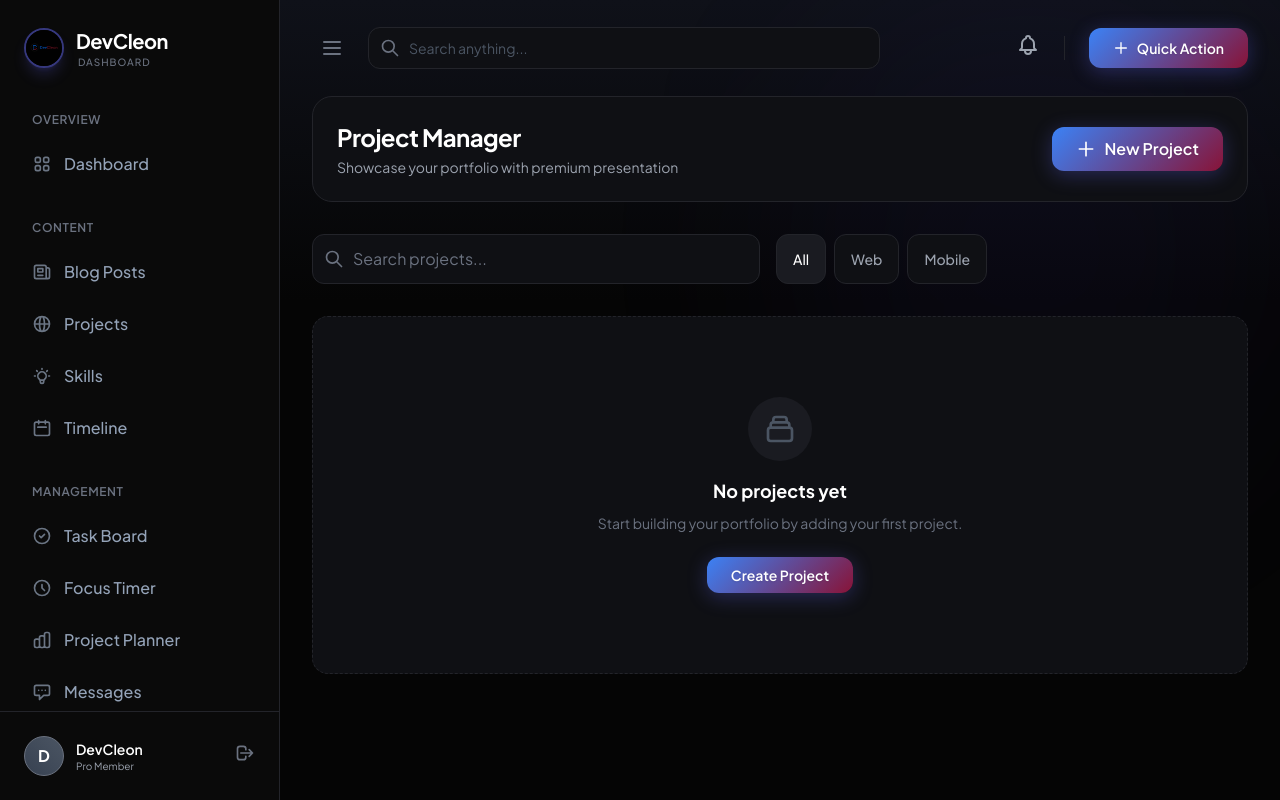
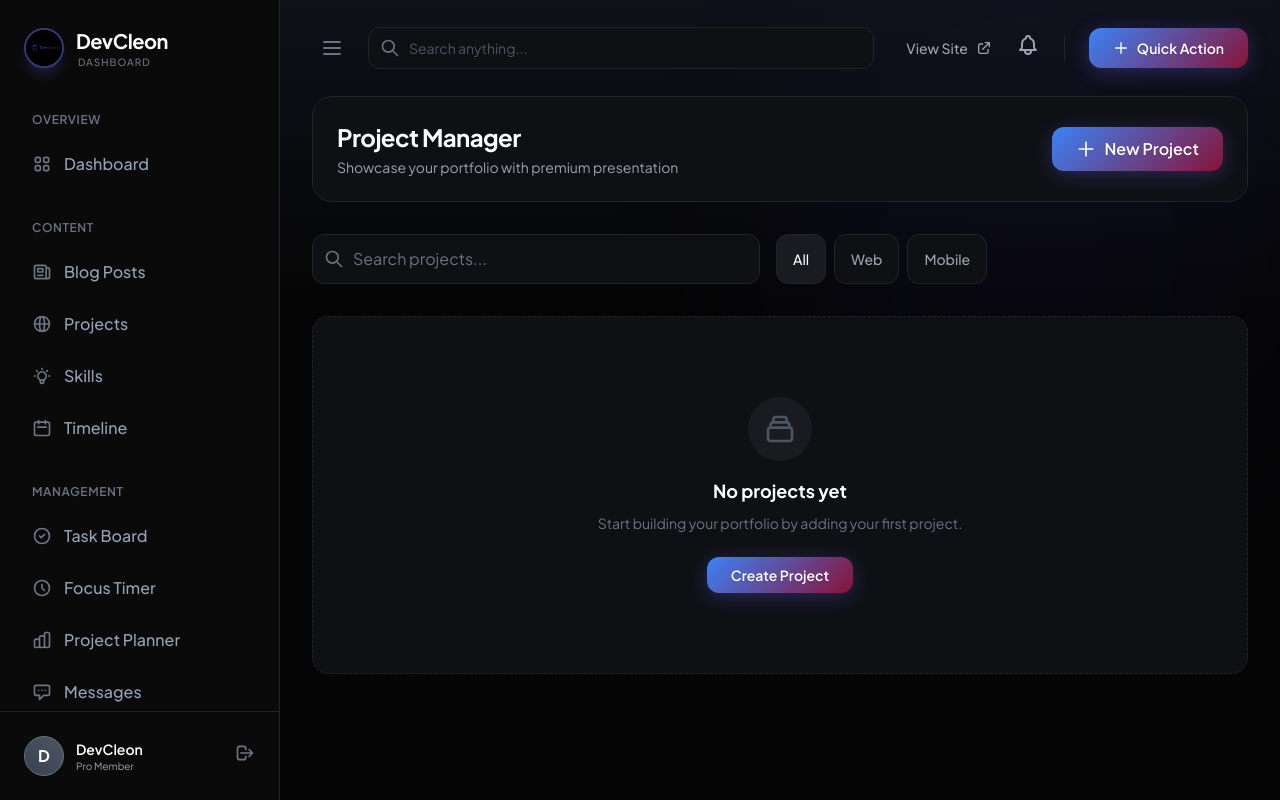
Before and after one commit to DevCleon-TheFirst/portfolio, a Laravel app: page /dashboard/projects in a window 1280 px wide. Run offline with Laravel 12, Linux system fonts and the light colour scheme; a user stored in the database is signed in; data comes from the database, SQL or seed files in the repository; data that the repository does not hold is empty; style sheets or scripts are compiled from the project's sources; parts of the project's set-up code (start-up, migrations or seed data) failed here and were passed over; some libraries are stand-ins or nearby versions.

Commit message:
Add View Live links to project cards and dashboard header

```diff
--- a/resources/views/layouts/dashboard.blade.php
+++ b/resources/views/layouts/dashboard.blade.php
@@ -273,6 +273,12 @@
                 </div>
 
                 <div class="flex items-center gap-4 md:gap-6 pl-4 md:pl-8">
+                    <!-- View Site Link -->
+                    <a href="{{ url('/') }}" target="_blank" class="hidden md:flex items-center gap-2 text-sm font-medium text-gray-400 hover:text-indigo-400 transition-colors" title="View Portfolio">
+                        <span>View Site</span>
+                        <svg class="w-4 h-4" fill="none" stroke="currentColor" viewBox="0 0 24 24"><path stroke-linecap="round" stroke-linejoin="round" stroke-width="2" d="M10 6H6a2 2 0 00-2 2v10a2 2 0 002 2h10a2 2 0 002-2v-4M14 4h6m0 0v6m0-6L10 14"/></svg>
+                    </a>
+
                     <livewire:dashboard.notifications-dropdown />
                     <div class="h-6 w-[1px] bg-[#23242A]"></div>
                     <button class="btn-premium px-4 py-2 md:px-6 md:py-2.5 text-sm flex items-center gap-2">
--- a/resources/views/livewire/dashboard/project-manager.blade.php
+++ b/resources/views/livewire/dashboard/project-manager.blade.php
@@ -71,10 +71,15 @@
                             <span class="flex items-center gap-1"><svg class="w-3 h-3" fill="none" stroke="currentColor" viewBox="0 0 24 24"><path stroke-linecap="round" stroke-linejoin="round" stroke-width="2" d="M15 12a3 3 0 11-6 0 3 3 0 016 0z"/><path stroke-linecap="round" stroke-linejoin="round" stroke-width="2" d="M2.458 12C3.732 7.943 7.523 5 12 5c4.478 0 8.268 2.943 9.542 7-1.274 4.057-5.064 7-9.542 7-4.477 0-8.268-2.943-9.542-7z"/></svg> {{ $project->view_count }}</span>
                          </div>
                         <div class="flex gap-2">
-                             <button wire:click="edit({{ $project->id }})" class="p-2 text-gray-400 hover:text-white hover:bg-[#1A1B21] rounded-lg transition-colors">
+                             @if($project->project_url)
+                                <a href="{{ $project->project_url }}" target="_blank" class="p-2 text-gray-400 hover:text-indigo-400 hover:bg-[#1A1B21] rounded-lg transition-colors" title="View Live Site">
+                                    <svg class="w-4 h-4" fill="none" stroke="currentColor" viewBox="0 0 24 24"><path stroke-linecap="round" stroke-linejoin="round" stroke-width="2" d="M10 6H6a2 2 0 00-2 2v10a2 2 0 002 2h10a2 2 0 002-2v-4M14 4h6m0 0v6m0-6L10 14"/></svg>
+                                </a>
+                             @endif
+                             <button wire:click="edit({{ $project->id }})" class="p-2 text-gray-400 hover:text-white hover:bg-[#1A1B21] rounded-lg transition-colors" title="Edit Project">
                                 <svg class="w-4 h-4" fill="none" stroke="currentColor" viewBox="0 0 24 24"><path stroke-linecap="round" stroke-linejoin="round" stroke-width="2" d="M15.232 5.232l3.536 3.536m-2.036-5.036a2.5 2.5 0 113.536 3.536L6.5 21.036H3v-3.572L16.732 3.732z"/></svg>
                             </button>
-                            <button wire:click="delete({{ $project->id }})" class="p-2 text-gray-400 hover:text-red-400 hover:bg-[#1A1B21] rounded-lg transition-colors">
+                            <button wire:click="delete({{ $project->id }})" class="p-2 text-gray-400 hover:text-red-400 hover:bg-[#1A1B21] rounded-lg transition-colors" title="Delete Project">
                                 <svg class="w-4 h-4" fill="none" stroke="currentColor" viewBox="0 0 24 24"><path stroke-linecap="round" stroke-linejoin="round" stroke-width="2" d="M19 7l-.867 12.142A2 2 0 0116.138 21H7.862a2 2 0 01-1.995-1.858L5 7m5 4v6m4-6v6m1-10V4a1 1 0 00-1-1h-4a1 1 0 00-1 1v3M4 7h16"/></svg>
                             </button>
                         </div>
```
